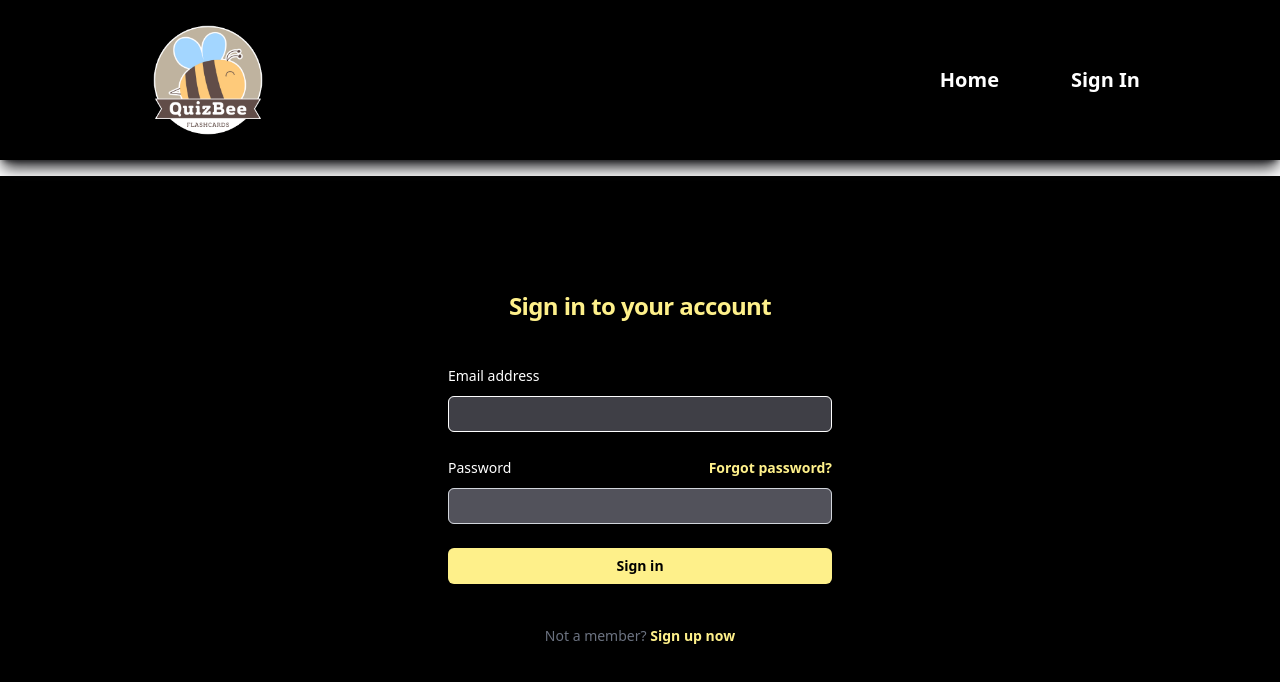
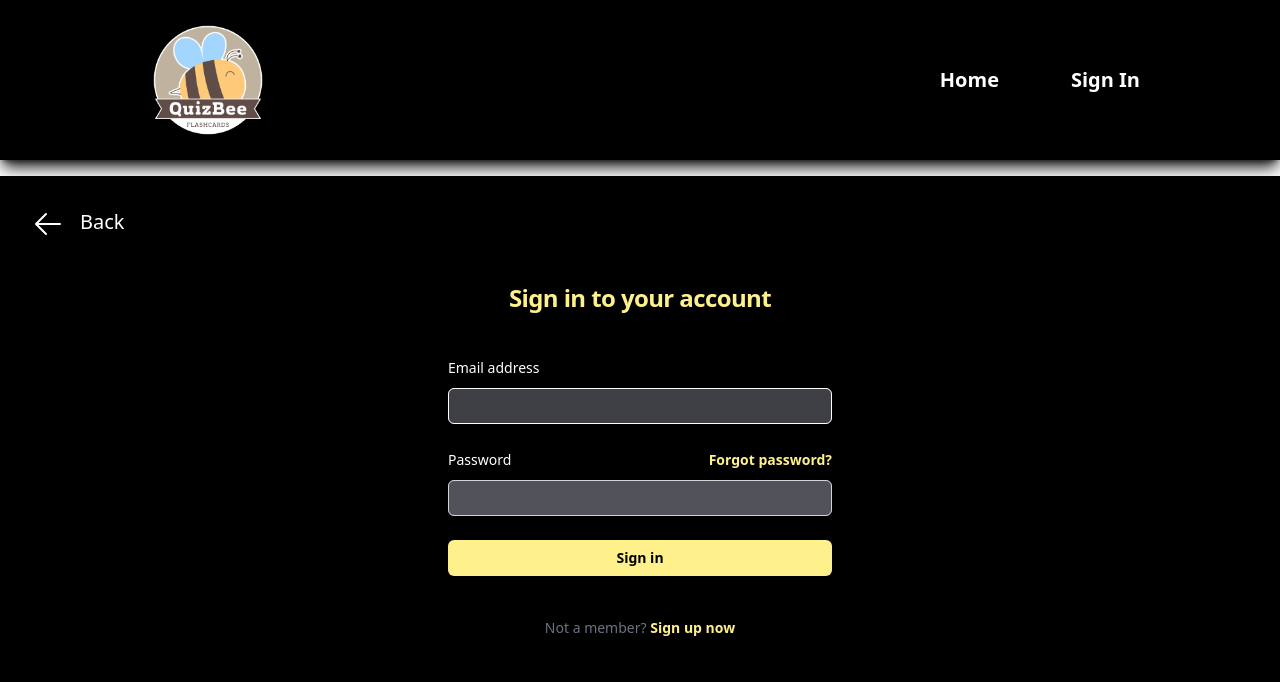
Before and after one commit to Quizbee/quizbee, a React (Vite) app in the folder frontend/: page /login in a window 1280 px wide. Shown: the top 682 px of the page. Built offline with nearby package versions, Linux system fonts and the light colour scheme; the HTML template or start-up script is replaced by a standard one.

Commit message:
Added button to go back

```diff
--- a/frontend/src/pages/AuthPage.jsx
+++ b/frontend/src/pages/AuthPage.jsx
@@ -1,11 +1,34 @@
 import React from 'react';
 import logo from '../assets/logo.png';
+import { useNavigate } from 'react-router-dom';
 
 const AuthPage = () => {
+  const navigate = useNavigate();
+
   return (
     <>
-      <div className="flex min-h-screen flex-1 flex-col bg-black px-6 py-12 text-white lg:px-8">
-        <div className="mt-16 sm:mx-auto sm:w-full sm:max-w-sm">
+      <div className="flex min-h-screen flex-1 flex-col bg-black px-6 py-8 text-white lg:px-8">
+        <button
+          className="justify-start-start mt-0 flex w-full"
+          onClick={() => navigate('/')}
+        >
+          <svg
+            xmlns="http://www.w3.org/2000/svg"
+            fill="none"
+            viewBox="0 0 24 24"
+            strokeWidth="1.5"
+            stroke="currentColor"
+            className="size-8"
+          >
+            <path
+              strokeLinecap="round"
+              strokeLinejoin="round"
+              d="M10.5 19.5 3 12m0 0 7.5-7.5M3 12h18"
+            />
+          </svg>
+          <a className="pl-4 text-xl">Back</a>
+        </button>
+        <div className="mt-10 sm:mx-auto sm:w-full sm:max-w-sm">
           <h2 className="text-center text-2xl/9 font-bold tracking-tight text-yellow-200">
             Sign in to your account
           </h2>
@@ -61,7 +84,7 @@ const AuthPage = () => {
             <div>
               <button
                 type="submit"
-                className="flex w-full justify-center rounded-md bg-yellow-200 px-3 py-1.5 text-sm/6 font-semibold text-black shadow-sm hover:bg-yellow-300 focus-visible:outline focus-visible:outline-2 focus-visible:outline-offset-2 focus-visible:outline-yellow-300"
+                className="flex w-full justify-center rounded-md bg-yellow-200 px-3 py-1.5 text-sm/6 font-semibold text-black shadow-sm transition-all hover:scale-105 hover:bg-yellow-300 focus-visible:outline focus-visible:outline-2 focus-visible:outline-offset-2 focus-visible:outline-yellow-300"
               >
                 Sign in
               </button>
```
